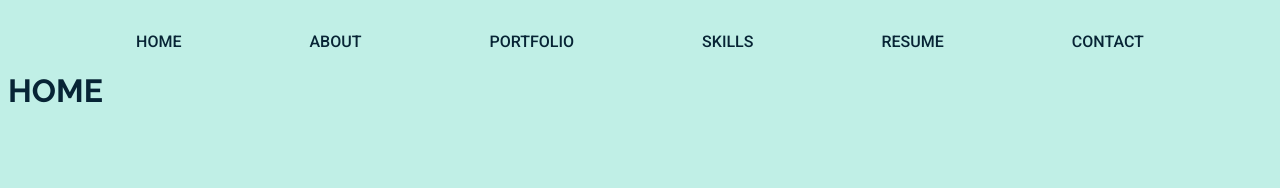
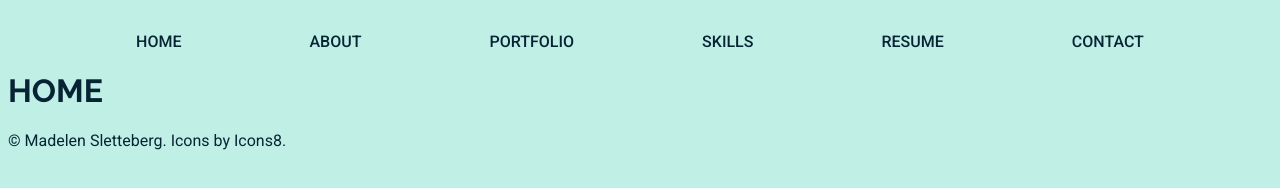
Before and after one commit to maddipaddi/sletteberg.com, a website with bundled scripts: page public/index.html in a window 1280 px wide. Built offline with nearby package versions, Linux system fonts and the light colour scheme.

Commit message:
added a favicon and a footer

```diff
--- a/public/index.html
+++ b/public/index.html
@@ -5,6 +5,12 @@
     <meta name="viewport" content="width=device-width, initial-scale=1.0" />
     <title></title>
     <meta name="description" content="" />
+    <link
+      rel="icon"
+      type="image/png"
+      sizes="32x32"
+      href="assets/dall-e-tech-toad.png"
+    />
     <link rel="preconnect" href="https://fonts.googleapis.com" />
     <link rel="preconnect" href="https://fonts.gstatic.com" crossorigin />
     <link
@@ -28,6 +34,10 @@
     <main>
       <div id="app"></div>
     </main>
-    <footer></footer>
+    <footer>
+      <p>
+        &copy; Madelen Sletteberg. Icons by <a href="icons8.com">Icons8</a>.
+      </p>
+    </footer>
   </body>
 </html>
```
